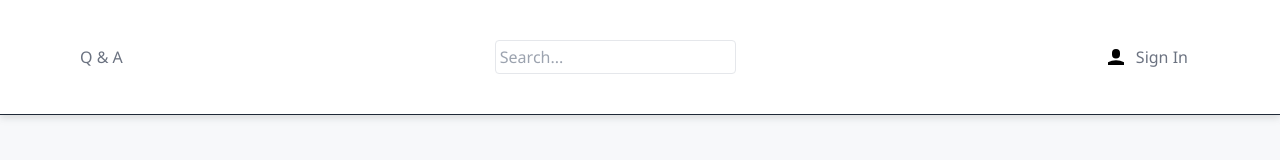
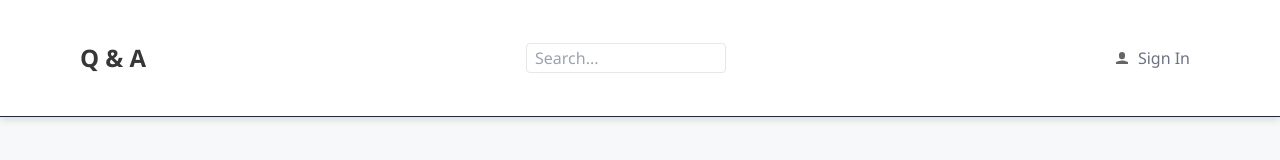
Before and after one commit to namht-webdev/CoreReact, a React (Create React App) app in the folder frontend/: page / in a window 1280 px wide. Shown: the top 160 px of the page. Built offline with nearby package versions, Linux system fonts and the light colour scheme.

Commit message:
make header have a better look

```diff
--- a/frontend/src/components/Header.tsx
+++ b/frontend/src/components/Header.tsx
@@ -2,15 +2,13 @@ import React from 'react';
 import { UserIcon } from './Icons';
 export const Header = () => (
   <div className="header">
-    <a href="./">Q & A</a>
-    <input
-      className="border p-1 rounded focus:outline-gray-400"
-      type="text"
-      placeholder="Search..."
-    />
-    <a className="flex justify-between" href="./signin">
+    <a className="text-[24px] font-bold text-[#383737]" href="./">
+      Q & A
+    </a>
+    <input className="search-box" type="text" placeholder="Search..." />
+    <a className="sign-in" href="./signin">
       <UserIcon />
-      <span className="px-3">Sign In</span>
+      <span>Sign In</span>
     </a>
   </div>
 );
--- a/frontend/src/components/HomePage.tsx
+++ b/frontend/src/components/HomePage.tsx
@@ -1,7 +1,7 @@
 import React from 'react';
 
 export const HomePage = () => (
-  <div>
+  <div className="mt-14 z-10">
     <div>
       <h2>Unanswered Questions</h2>
       <button>Ask a question</button>
--- a/frontend/src/components/Icons.tsx
+++ b/frontend/src/components/Icons.tsx
@@ -1,5 +1,5 @@
 import React from 'react';
 
 export const UserIcon = () => (
-  <img src="/imgs/user.svg" alt="User" width="16px" />
+  <img className="w-3 opacity-[0.6]" src="/imgs/user.svg" alt="User" />
 );
--- a/frontend/src/index.css
+++ b/frontend/src/index.css
@@ -12,4 +12,13 @@ body {
   .header{
     @apply fixed box-border top-0 w-full flex items-center justify-between px-20 py-10 bg-[#fff] border-b-gray-800 border-b-[1px] shadow-[0_3px_7px_0_rgba(110,112,114,0.21)];
   }
+  .search-box{
+    @apply border p-1 rounded focus:outline-gray-400 box-border font-body text-[16px] py-3 px-2 text-[#5c5a5a] bg-white w-[200px] h-[30px];
+  }
+  .sign-in{
+    @apply font-body text-[16px] py-[5px] px-[10px] cursor-pointer focus:outline-[#e3e2e2] flex;
+  }
+  .sign-in span{
+    @apply ml-[10px];
+  }
 }
```
